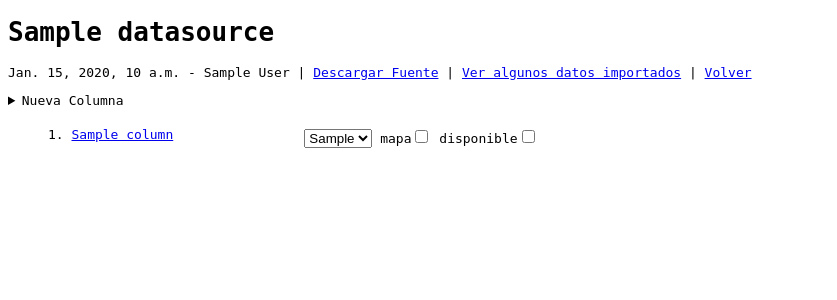
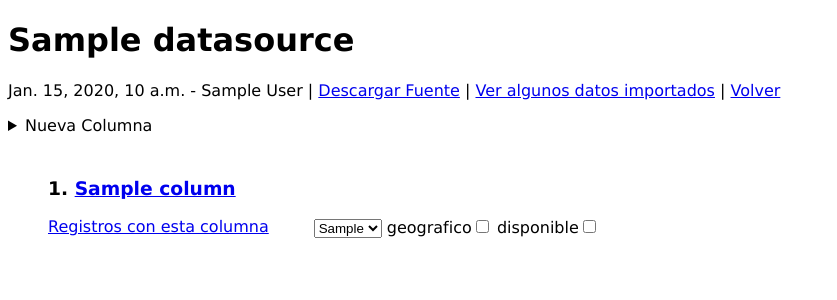
Before and after one commit to apanruning/sitseg.docus, a Django app: template templates/detail.html in a window 1280 px wide. Shown: the top 300 px of the page, without its empty margins (0-837 px from the left). Run offline with Django 3.2, Linux system fonts and the light colour scheme; the template is opened without the code that fills it: most values are stand-ins (such as "Sample title", 1, 10 or a date in 2020); parts of the project's set-up code (start-up, migrations or seed data) failed here and were passed over; some libraries are stand-ins or nearby versions.

Commit message:
Cosas que hicimos anoche de las que no recuerdo nada

```diff
--- a/datasources/models.py
+++ b/datasources/models.py
@@ -6,7 +6,7 @@ from datetime import datetime
 from django.template.defaultfilters import slugify
 from csv import reader
 from StringIO import StringIO
-from mongoengine import connection
+from mongoengine import connect
 from maap.models import MaapModel
 from django.db import models
 from django.contrib.auth.models import User
@@ -107,8 +107,7 @@ class DataSource(models.Model):
 
     def _data_collection(self):
         # Check: If database name changes the next will crash
-        conn = connection._get_connection()
-        db = conn['sitseg']
+        db = connect('sitseg')
 
         # This create the collection if not exists previously
         data_collection = db['data']
--- a/datasources/views.py
+++ b/datasources/views.py
@@ -3,7 +3,6 @@
 from django.shortcuts import render, redirect
 from models import DataSource, Column
 from forms import DataSourceForm, ColumnFormSet, ColumnForm
-from mongoengine.django.auth import User
 from django.core.servers.basehttp import FileWrapper
 from django.http import HttpResponse
 
@@ -48,6 +47,7 @@ def detail(request, id):
 
 def column(request, id):
     instance = Column.objects.get(id=id)
+    import ipdb; ipdb.set_trace()
     #XXX: Recuperar todos los datos que tienen en esta columna y devolverlo al
     #XXX: contexto
     if id and request.method == "POST":
--- a/media/css/style.css
+++ b/media/css/style.css
@@ -1,5 +1,5 @@
 body {
-    font: 100% monospace;
+    font: 100% "Droid Sans", "Lucida Grande", Verdana, sans-serif;
 }
 header {
     display:block;
@@ -21,8 +21,8 @@ ul {
 }
 .data_column{
     float: left;
-    width:40%;
-    margin:0.5em 10% 0.5em 0;
+    width:45%;
+    margin:0.5em 2em 0.5em 0;
 }
 .column_form {
     float:right;
--- a/templates/detail.html
+++ b/templates/detail.html
@@ -6,7 +6,7 @@
            href="/datasource/{{datasource.id}}/download_attach">
             Descargar Fuente</a> |
         <a title="Ver Datos"
-           href="/datasource/{{datasource.id}}/document">
+           href="/datasource/{{datasource.id}}/data">
             Ver algunos datos importados</a> |
         <a title="Index"
            href="/">
@@ -22,7 +22,8 @@
     <ul>
     {% for column in columns %}
         <li class="data_column">
-            {{column.pk}}. <a href="/column/{{column.pk}}">{{column.name}}</a>
+            <h3>{{column.pk}}. <a href="/column/{{column.pk}}">{{column.name}}</a></h3>
+            <a href="/column/{{column.pk}}">Registros con esta columna</a>
             <form action="/column/{{column.pk}}" method="post" class="column_form">
             {% csrf_token %}
             <input type="hidden" name="object_id" value="{{column.pk}}"/>
@@ -30,7 +31,7 @@
             <select name="data_type">
                 <option value="{{ column.data_type }}" selected>{{ column.data_type }}</option>
             </select>
-            <label for="id_has_geodata">mapa</label><input type="checkbox" id="id_has_geodata" name="has_geodata" {% if column.has_geodata %}checked{% endif %}/>
+            <label for="id_has_geodata">geografico</label><input type="checkbox" id="id_has_geodata" name="has_geodata" {% if column.has_geodata %}checked{% endif %}/>
             <label for="id_is_available">disponible</label><input type="checkbox" id="is_available" name="is_available"  {% if column.is_available %}checked{% endif %}/>
             </form>
         </li>
--- a/urls.py
+++ b/urls.py
@@ -12,6 +12,7 @@ urlpatterns = patterns('datasources.views',
     (r'^datasource/(?P<id>\w+)/download_attach$', 'download_attach', {}, 'download_attach'),
     (r'^datasource/(?P<id>\w+)/autogenerate_columns$', 'autogenerate_columns', {}, 'autogenerate_columns'),
     (r'^datasource/(?P<id>\w+)/import_data$', 'import_data', {}, 'import_data'),
+    (r'^datasource/(?P<id>\w+)/data$', 'show_data', {}, 'show_data'),
     (r'^column/(?P<id>\w+)$', 'column', {}, 'column'),
 
     (r'^admin/', include(admin.site.urls)),
```
